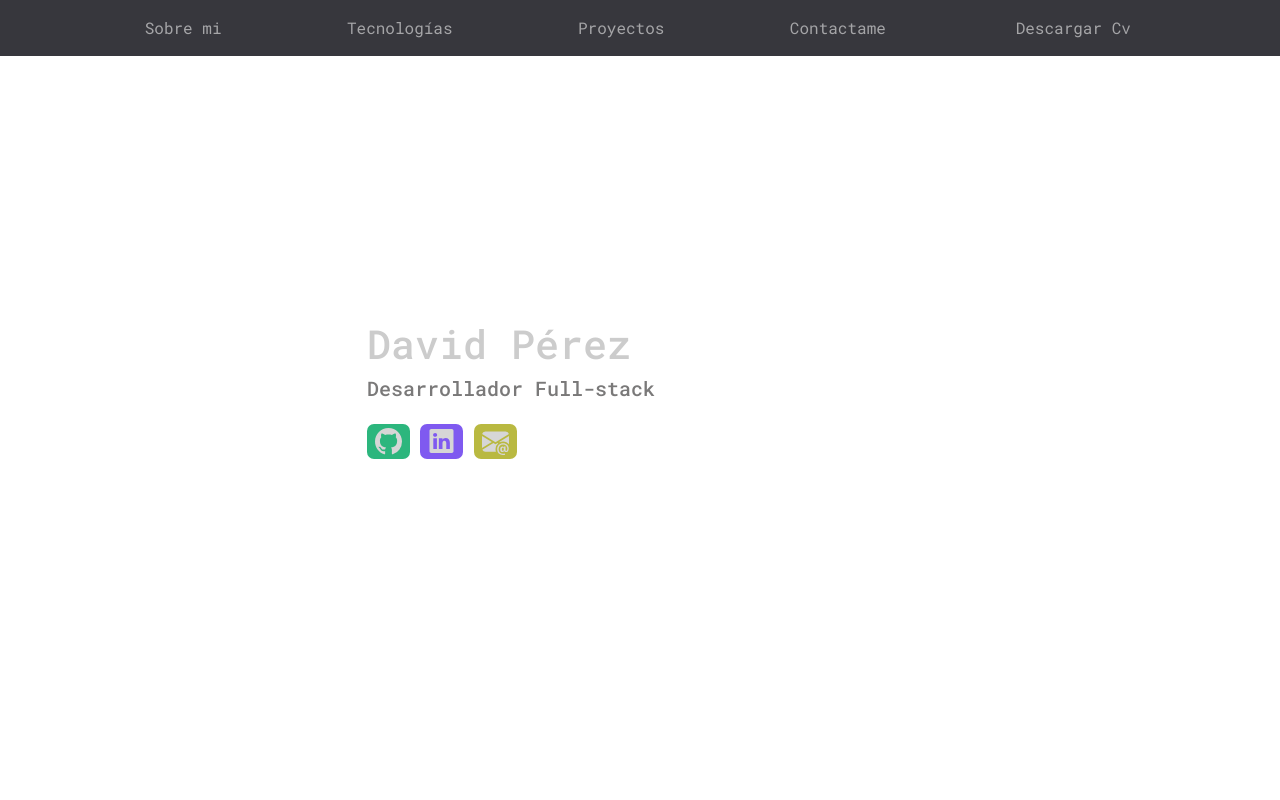
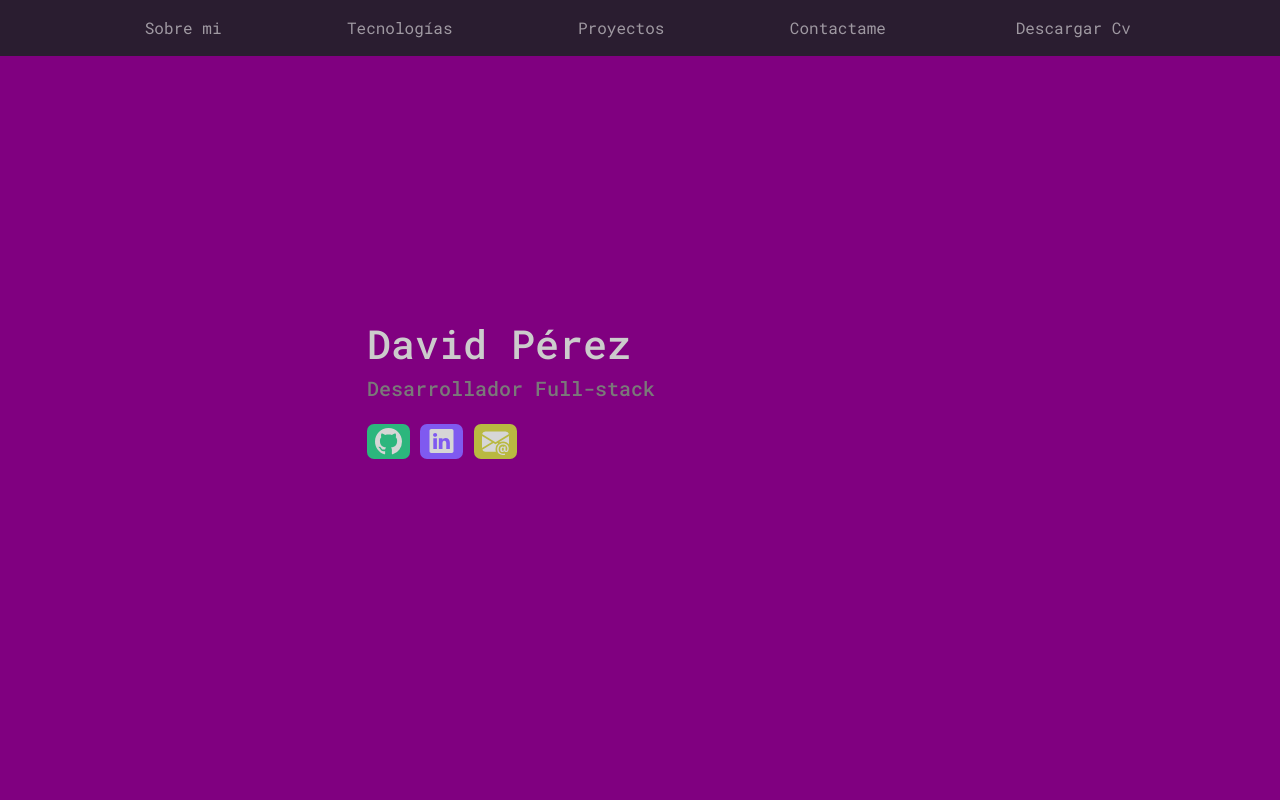
Before and after one commit to DavidPrDev/portafolio, a React (Vite) app: page / in a window 1280 px wide. Shown: the top 800 px of the page. Built offline with nearby package versions, Linux system fonts and the light colour scheme; no server answers; grey boxes are pictures that could not be loaded.

Commit message:
test github actions

```diff
--- a/src/styles/index.css
+++ b/src/styles/index.css
@@ -3,7 +3,7 @@ html,body{
   width: 100%;
   margin: 0;
   color: #CCCCCC !important;
-  background-color: white !important;
+  background-color: purple !important;
 
 }
 .modal-content {
```
